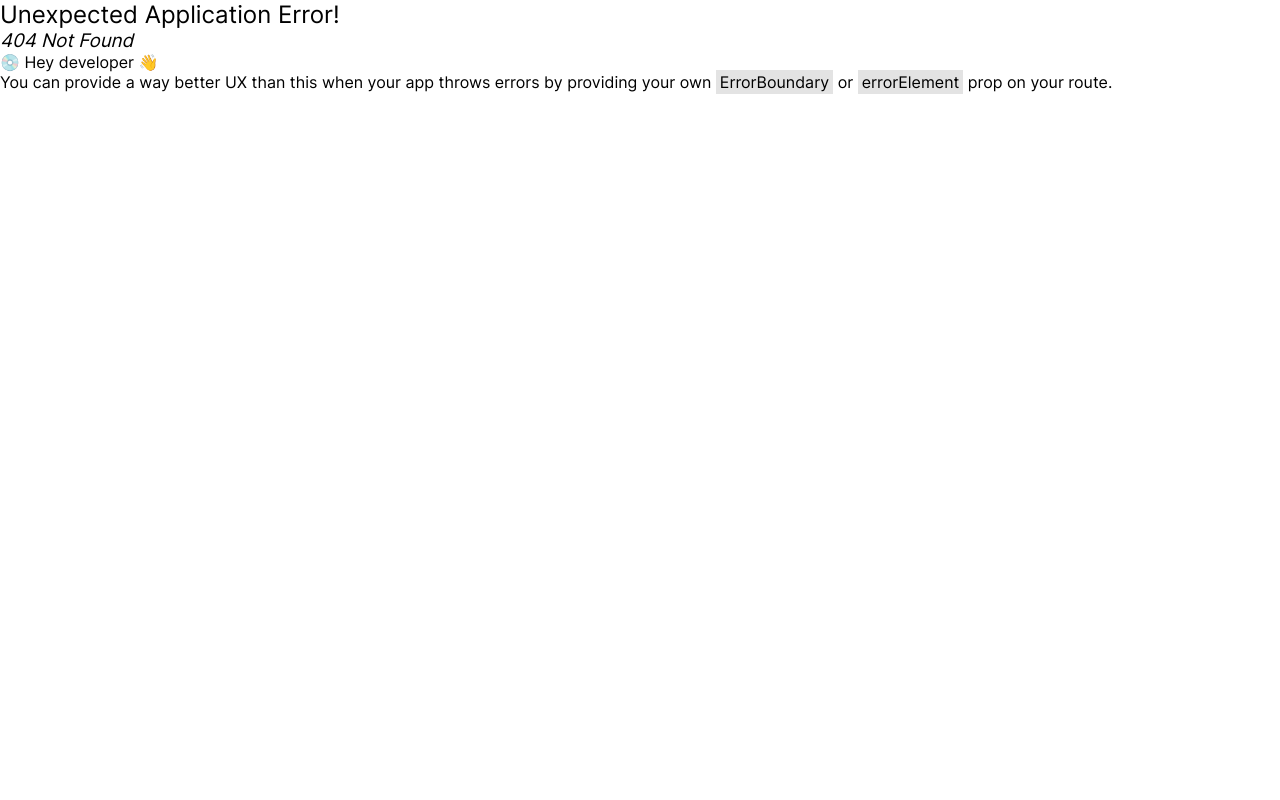
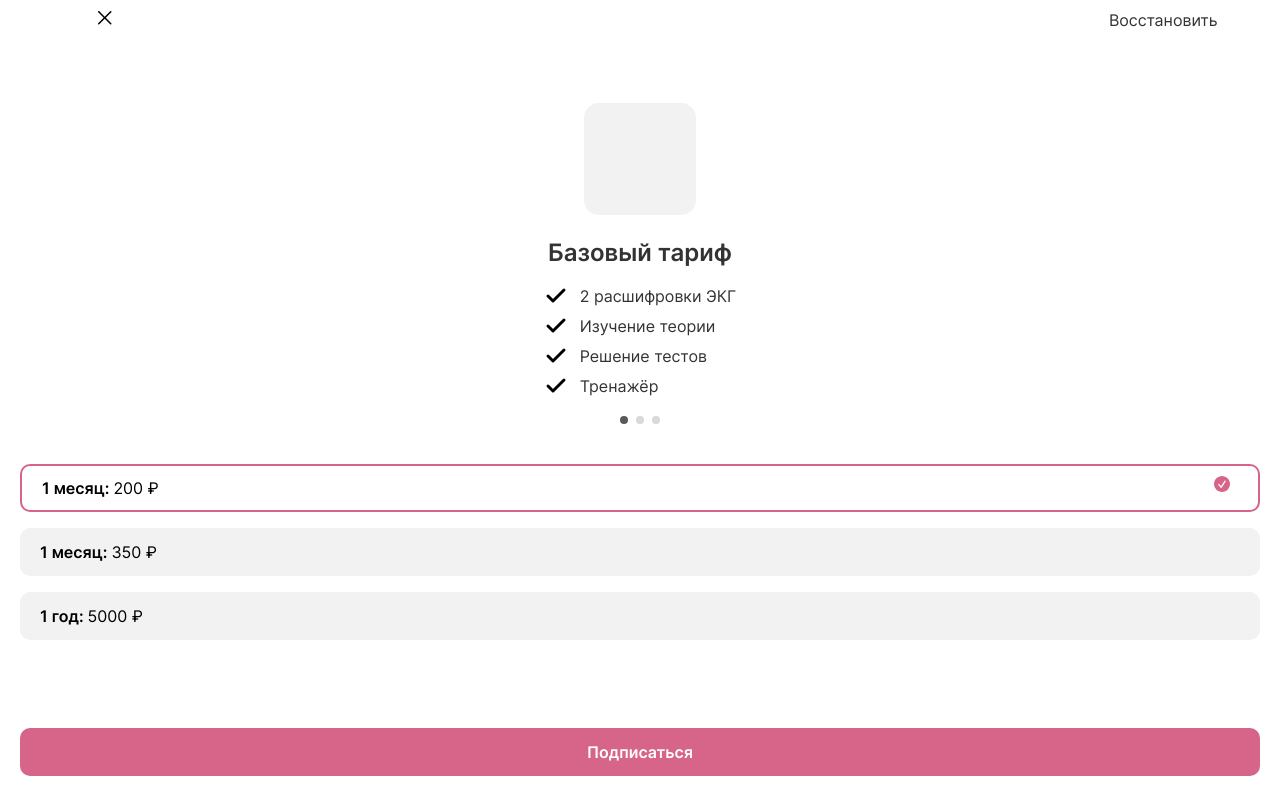
Before and after one commit to hhrum/quasar-react-scan-ecg, a React (Create React App) app: page /tariffs in a window 1280 px wide. Before the commit this address had no page. Built offline with nearby package versions, Linux system fonts and the light colour scheme.

Commit message:
Пофиксил стили страницы TariffsPafe

```diff
--- a/src/pages/SubscriptionPage/index.ts
+++ /dev/null
@@ -1,3 +0,0 @@
-import SubscriptionPage from './SubscriptionPage'
-
-export default SubscriptionPage
--- a/src/pages/SubscriptionPage/SubscriptionPage.scss
+++ b/src/pages/TariffsPage/TariffsPage.scss
@@ -1,6 +1,8 @@
-.subscription-page {
-  padding-top: 63px;
-  padding-bottom: 0;
+.tariffs-page {
+  &__content {
+    padding-top: 63px;
+    padding-bottom: 0;
+  }
 
   &__header {
     &-text {
@@ -26,26 +28,23 @@
     }
 
     &-icon {
+      min-width: 24px;
+      max-width: 24px;
+      min-height: 24px;
+      max-height: 24px;
       margin-right: 12px;
-    }
-
-    &-subtitle {
-      width: 250px;
     }
   }
 
   &__description-wrapper {
-    width: 200px;
-    @include flexible($jc: flex-start, $fd: column);
-
-    &-last {
-      width: 260px;
-    }
+    padding: 0 60px;
+    @include flexible($ai: center, $jc: center, $fd: column);
   }
 
   &__subtitle-wrapper {
+    width: 100%;
     padding-bottom: 6px;
-    @include flexible(center, center, row);
+    @include flexible(center, flex-start, row);
   }
 
   &__subtitle-wrapper:last-child {
@@ -86,5 +85,5 @@
 }
 
 .swiper-wrapper {
-  height: 313px;
+  margin-bottom: 10px;
 }
--- a/src/pages/SubscriptionPage/SubscriptionPage.tsx
+++ b/src/pages/TariffsPage/TariffsPage.tsx
@@ -14,9 +14,9 @@ import colors from '@Assets/styles/colors'
 
 import PageLayout from '@Layouts/PageLayout'
 
-import './SubscriptionPage.scss'
+import './TariffsPage.scss'
 
-const subscriptions = [
+const tariffs = [
   {
     id: 1,
     title: 'Базовый тариф',
@@ -43,7 +43,7 @@ const subscriptions = [
   },
 ]
 
-function SubscriptionPage() {
+function TariffsPage() {
   const [swiper, setSwiper] = useState<SwiperCore>()
   const [buttonIndex, setButtonIndex] = useState(0)
   const header = useMemo(
@@ -57,7 +57,7 @@ function SubscriptionPage() {
         }
         rightSideSlot={
           <Typography
-            className="subscription-page__header-text"
+            className="tariffs-page__header-text"
             variant="text-t1"
             color={colors.secondaryDark02}
           >
@@ -79,72 +79,71 @@ function SubscriptionPage() {
     <PageLayout
       header={header}
       footer={footer}
-      contentClassName="subscription-page"
-      footerClassName="subscription-page__footer"
+      contentClassName="tariffs-page__content"
+      footerClassName="tariffs-page__footer"
     >
       <Group>
         <Swiper
-          className="subscription-page__slide"
+          className="tariffs-page__slide"
           modules={[Pagination]}
-          pagination={{ clickable: true }}
+          pagination={{ clickable: false }}
+          allowTouchMove={false}
           onSwiper={setSwiper}
         >
-          {subscriptions.map((elem) => (
+          {tariffs.map((elem) => (
             <SwiperSlide key={elem.id}>
-              <div className="subscription-page__slide-image" />
+              <div className="tariffs-page__slide-image" />
               <Typography
                 variant="heading-h2"
-                className="subscription-page__slide-title"
+                className="tariffs-page__slide-title"
               >
                 {elem.title}
               </Typography>
-              <div
-                className={`subscription-page__description-wrapper${elem.id === 3 ? '-last' : ''}`}
-              >
-                <div className="subscription-page__subtitle-wrapper">
+              <div className="tariffs-page__description-wrapper">
+                <div className="tariffs-page__subtitle-wrapper">
                   <Icon
                     iconName="check"
-                    className="subscription-page__slide-icon"
+                    className="tariffs-page__slide-icon"
                   />
                   <Typography
                     variant="text-t1"
-                    className="subscription-page__slide-subtitle"
+                    className="tariffs-page__slide-subtitle"
                   >
                     {elem.subTitle1}
                   </Typography>
                 </div>
-                <div className="subscription-page__subtitle-wrapper">
+                <div className="tariffs-page__subtitle-wrapper">
                   <Icon
                     iconName="check"
-                    className="subscription-page__slide-icon"
+                    className="tariffs-page__slide-icon"
                   />
                   <Typography
                     variant="text-t1"
-                    className="subscription-page__slide-subtitle"
+                    className="tariffs-page__slide-subtitle"
                   >
                     {elem.subTitle2}
                   </Typography>
                 </div>
-                <div className="subscription-page__subtitle-wrapper">
+                <div className="tariffs-page__subtitle-wrapper">
                   <Icon
                     iconName="check"
-                    className="subscription-page__slide-icon"
+                    className="tariffs-page__slide-icon"
                   />
                   <Typography
                     variant="text-t1"
-                    className="subscription-page__slide-subtitle"
+                    className="tariffs-page__slide-subtitle"
                   >
                     {elem.subTitle3}
                   </Typography>
                 </div>
-                <div className="subscription-page__subtitle-wrapper">
+                <div className="tariffs-page__subtitle-wrapper">
                   <Icon
                     iconName="check"
-                    className="subscription-page__slide-icon"
+                    className="tariffs-page__slide-icon"
                   />
                   <Typography
                     variant="text-t1"
-                    className="subscription-page__slide-subtitle"
+                    className="tariffs-page__slide-subtitle"
                   >
                     {elem.subTitle4}
                   </Typography>
@@ -155,10 +154,10 @@ function SubscriptionPage() {
         </Swiper>
         <button
           type="button"
-          className={`subscription-page__button${buttonIndex === 0 ? '-active' : ''}`}
+          className={`tariffs-page__button${buttonIndex === 0 ? '-active' : ''}`}
           onClick={() => handelSlideTo(0)}
         >
-          <div className="subscription-page__button-text">
+          <div className="tariffs-page__button-text">
             <span>
               <b>1 месяц: </b>
             </span>
@@ -168,10 +167,10 @@ function SubscriptionPage() {
         </button>
         <button
           type="button"
-          className={`subscription-page__button${buttonIndex === 1 ? '-active' : ''}`}
+          className={`tariffs-page__button${buttonIndex === 1 ? '-active' : ''}`}
           onClick={() => handelSlideTo(1)}
         >
-          <div className="subscription-page__button-text">
+          <div className="tariffs-page__button-text">
             <span>
               <b>1 месяц: </b>
             </span>
@@ -181,10 +180,10 @@ function SubscriptionPage() {
         </button>
         <button
           type="button"
-          className={`subscription-page__button${buttonIndex === 2 ? '-active' : ''}`}
+          className={`tariffs-page__button${buttonIndex === 2 ? '-active' : ''}`}
           onClick={() => handelSlideTo(2)}
         >
-          <div className="subscription-page__button-text">
+          <div className="tariffs-page__button-text">
             <span>
               <b>1 год: </b>
             </span>
@@ -197,4 +196,4 @@ function SubscriptionPage() {
   )
 }
 
-export default SubscriptionPage
+export default TariffsPage
--- /dev/null
+++ b/src/pages/TariffsPage/index.ts
@@ -0,0 +1,3 @@
+import TariffsPage from './TariffsPage'
+
+export default TariffsPage
--- a/src/router/index.tsx
+++ b/src/router/index.tsx
@@ -4,7 +4,7 @@ import AuthPage from '@Pages/AuthPage'
 import DevPage from '@Pages/DevPage'
 import OnBoardingPage from '@Pages/OnBoardingPage'
 import PhoneConfirmPage from '@Pages/PhoneConfirmPage'
-import SubscriptionPage from '@Pages/SubscriptionPage'
+import TariffsPage from '@Pages/TariffsPage'
 
 const router = createBrowserRouter([
   {
@@ -24,8 +24,8 @@ const router = createBrowserRouter([
     element: <PhoneConfirmPage />,
   },
   {
-    path: '/subscription',
-    element: <SubscriptionPage />,
+    path: '/tariffs',
+    element: <TariffsPage />,
   },
 ])
 
```
